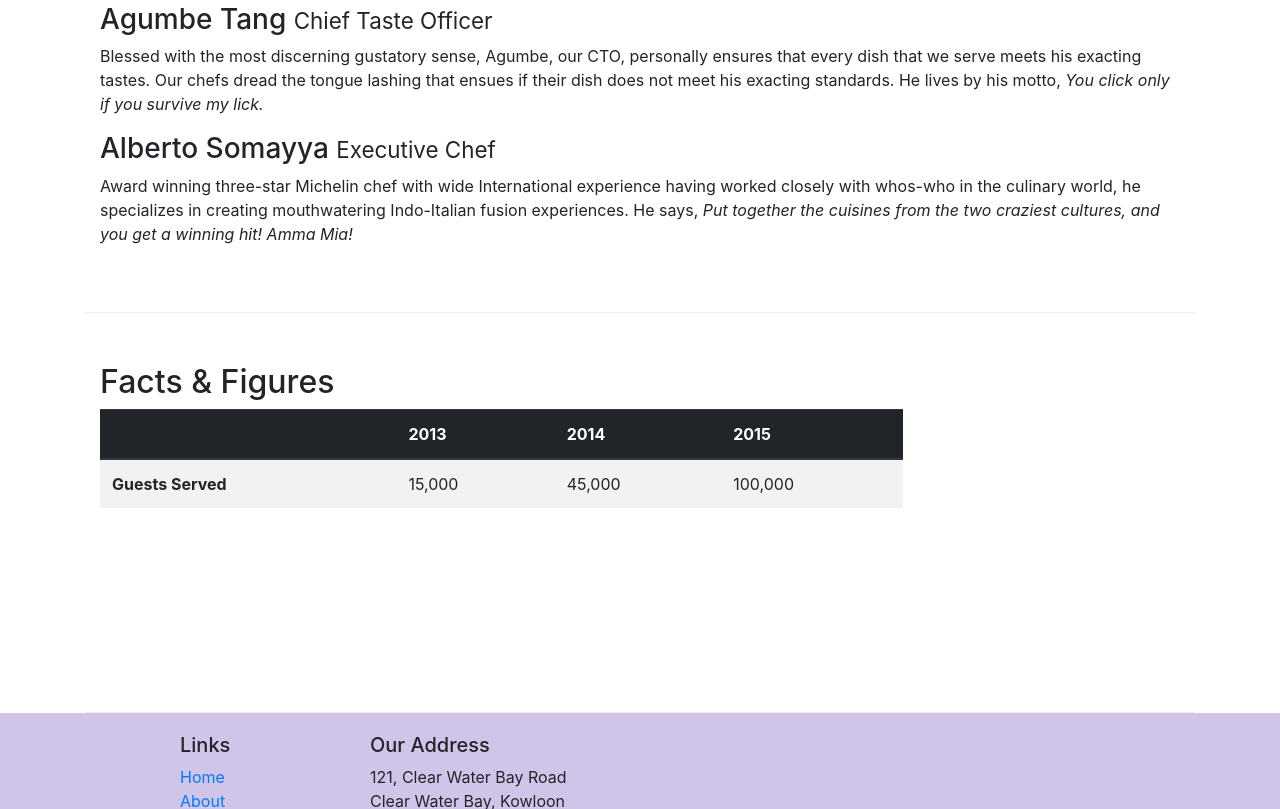
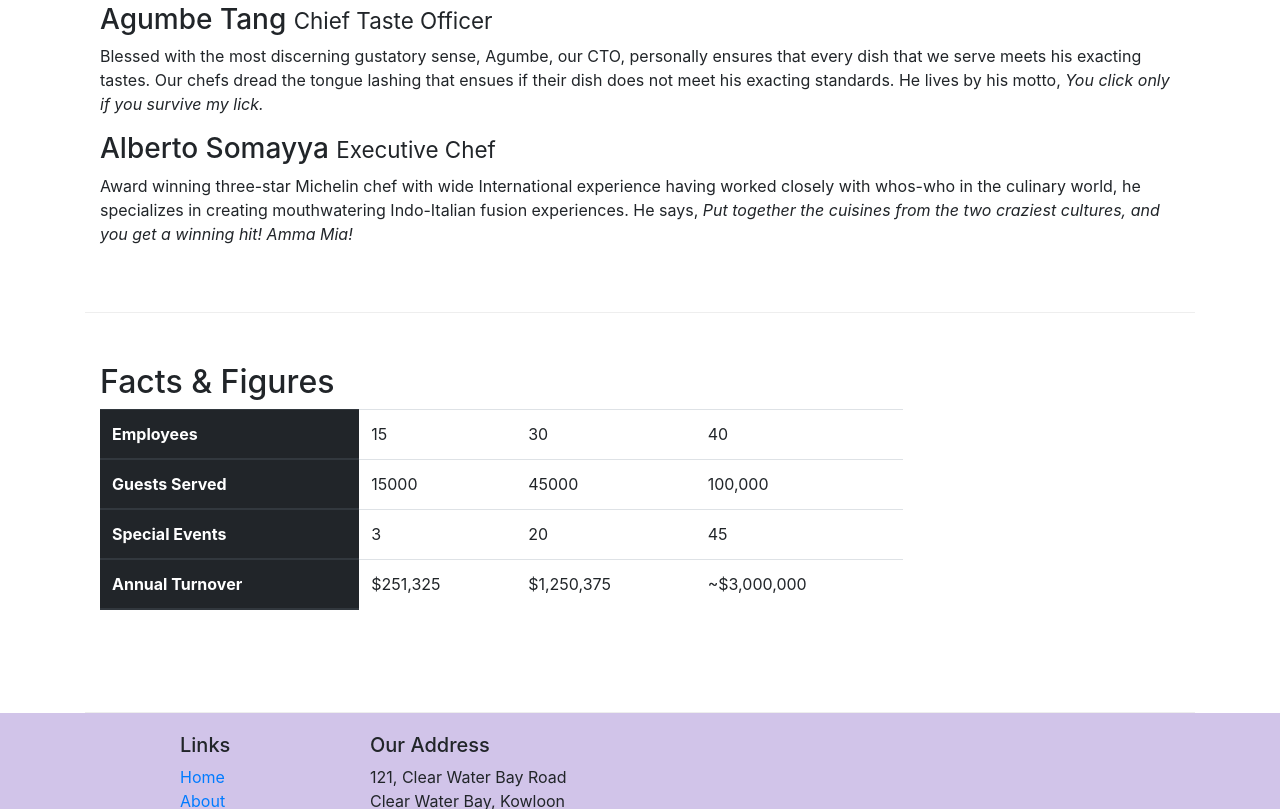
Before and after one commit to JwannanBsci/example, a website: page aboutus.html in a window 1280 px wide. Shown: the part 1349-2158 px from the top of the page. Drawn offline with nearby package versions, Linux system fonts and the light colour scheme.

Commit message:
complete task

```diff
--- a/aboutus.html
+++ b/aboutus.html
@@ -82,12 +82,14 @@
                 </h3>
                 <div class="card-body">
                   <dl class="row">
-                    <dt class="col-6">
-                      Started
-                    </dt>
-                    <dd class="col-6">
-                      Feb, 2013.
-                    </dd>
+                            <dt class="col-6">Started</dt>
+                            <dd class="col-6">3 Feb. 2013</dd>
+                            <dt class="col-6">Major Stake Holder</dt>
+                            <dd class="col-6">HK Fine Foods Inc.</dd>
+                            <dt class="col-6">Last Year's Turnover</dt>
+                            <dd class="col-6">$1,250,375</dd>
+                            <dt class="col-6">Employees</dt>
+                            <dd class="col-6">40</dd>
                         </dl>
                 </div>
               </div>
@@ -131,18 +133,28 @@
              <table class="table table-striped">
                <thead class="thead-dark">
                  <tr>
-                   <th>&nbsp;</th>
-                   <th>2013</th>
-                   <th>2014</th>
-                   <th>2015</th>
+                                <th>Employees</th>
+                                <td>15</td>
+                                <td>30</td>
+                                <td>40</td>
                             </tr>
-               </thead>
-               <tbody>
                             <tr>
                                 <th>Guests Served</th>
-                   <td>15,000</td>
-                   <td>45,000</td>
+                                <td>15000</td>
+                                <td>45000</td>
                                 <td>100,000</td>
+                            </tr>
+                            <tr>
+                                <th>Special Events</th>
+                                <td>3</td>
+                                <td>20</td>
+                                <td>45</td>
+                            </tr>
+                            <tr>
+                                <th>Annual Turnover</th>
+                                <td>$251,325</td>
+                                <td>$1,250,375</td>
+                                <td>~$3,000,000</td>
                             </tr>
                </tbody>
              </table>
```
Lines whose indentation alone changed are shown as unchanged.
